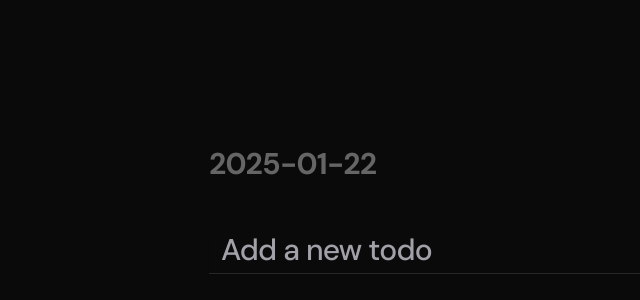
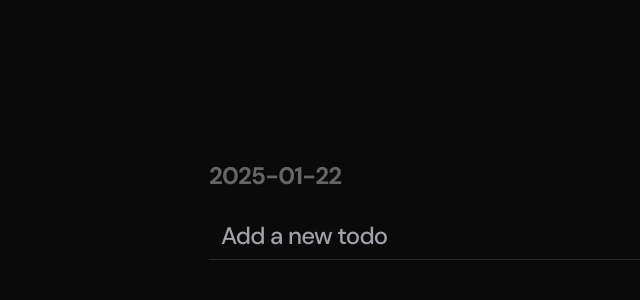
Before and after one commit to preetsuthar17/Minimal-Todo, a Next.js app: page / in a window 1280 px wide. Shown: the part 190-490 px from the top of the page, without its empty margins (207-847 px from the left). Built offline with nearby package versions, Linux system fonts and the light colour scheme.

Commit message:
feat: adjust font sizes for improved readability in todo list and input fields

```diff
--- a/src/pages/index.tsx
+++ b/src/pages/index.tsx
@@ -96,7 +96,7 @@ export default function Home() {
         animate={{ gap: todos.length === 0 ? "1rem" : "4rem" }}
         transition={{ duration: 0.3 }}
       >
-        <h1 className="text-3xl opacity-40 font-bold text-left flex items-start justify-start">
+        <h1 className="text-2xl opacity-40 font-bold text-left flex items-start justify-start">
           {new Date().toISOString().split("T")[0]}
         </h1>
         <div className="flex gap-4 flex-col">
@@ -119,7 +119,7 @@ export default function Home() {
                 {editingId === todo.id ? (
                   <Input
                     value={todo.text}
-                    className="border-t-0 border-r-0 border-l-0 focus-visible:outline-none focus-visible:ring-0 p-0 text-3xl"
+                    className="border-t-0 border-r-0 border-l-0 focus-visible:outline-none focus-visible:ring-0 p-0 text-2xl"
                     onChange={(e) => {
                       const newText = e.target.value;
                       setTodos(
@@ -138,7 +138,7 @@ export default function Home() {
                   />
                 ) : (
                   <motion.span
-                    className="flex-grow group relative text-3xl text-nowrap overflow-clip text-ellipsis max-md:max-w-[10rem]"
+                    className="flex-grow group relative text-2xl text-nowrap overflow-clip text-ellipsis max-md:max-w-[10rem]"
                     onClick={() => startEditing(todo.id)}
                     initial={false}
                     animate={{
@@ -173,11 +173,11 @@ export default function Home() {
         </div>
 
         <AnimatePresence initial={false}>
-          <motion.div className="w-full max-w-md mt-6">
+          <motion.div className="w-full max-w-md">
             <Input
               ref={inputRef}
               placeholder="Add a new todo"
-              className="border-t-0 border-r-0 border-l-0 focus-visible:outline-none focus-visible:ring-0 text-3xl pb-4"
+              className="border-t-0 border-r-0 border-l-0 focus-visible:outline-none focus-visible:ring-0 text-2xl pb-4"
               value={newTodo}
               onChange={(e) => setNewTodo(e.target.value)}
               onBlur={addTodo}
--- a/src/styles/globals.css
+++ b/src/styles/globals.css
@@ -59,6 +59,6 @@ body {
 }
 
 input {
-  font-size: 1.875rem /* 30px */ !important;
-  line-height: 2.25rem /* 36px */ !important;
+  font-size: 1.5rem /* 30px */ !important;
+  line-height: 2rem /* 36px */ !important;
 }
```
